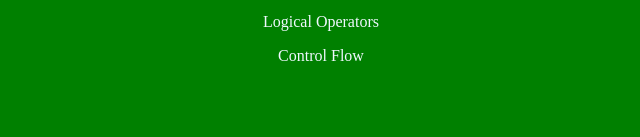
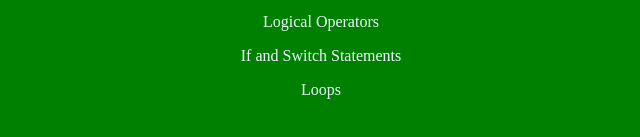
Before and after one commit to Rekoyah/Module2Review, a plain HTML site: page index.html in a window 1280 px wide. Shown: the part 169-306 px from the top of the page, without its empty margins (319-959 px from the left). Drawn offline with Linux system fonts and the light colour scheme.

Commit message:
added statements and loops

```diff
--- a/index.html
+++ b/index.html
@@ -16,6 +16,7 @@
         <p>Comparison Operators</p>
         <p>Arithmetic Operators</p>
         <p>Logical Operators</p>
-        <p>Control Flow</p>
+        <p>If and Switch Statements</p>
+        <p>Loops</p>
     </body>
 </html>
```
